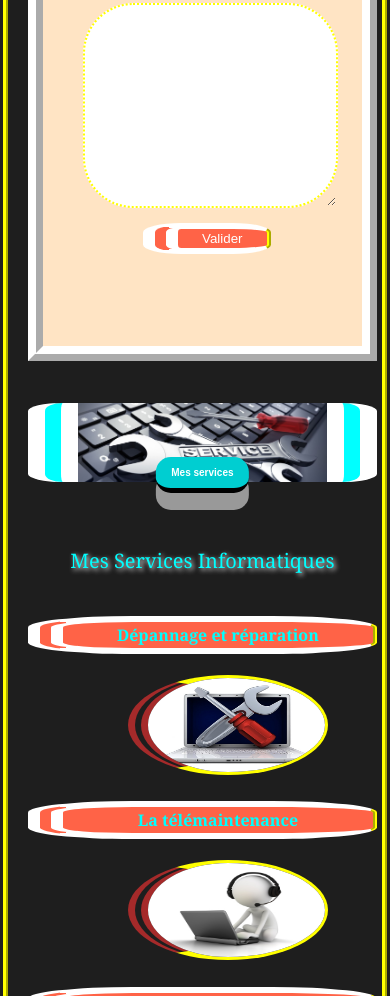
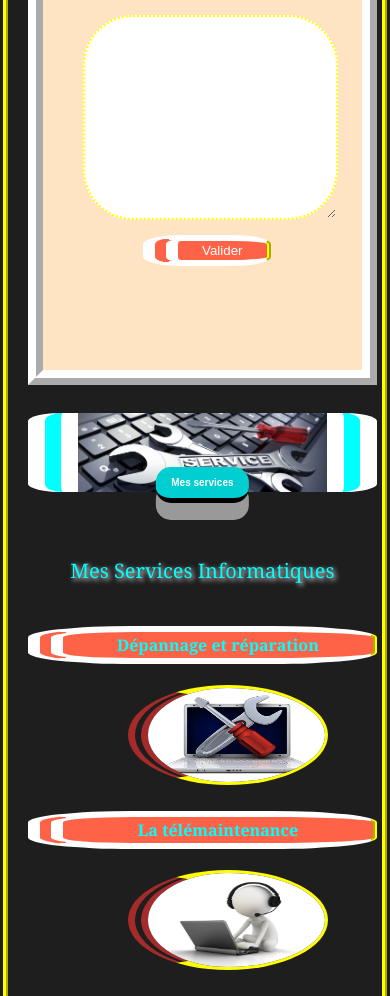
Before and after one commit to Megdoud-DEV-PHP/Projet-dev-php, a plain HTML site: page pages/contact.html in a window 390 px wide. Shown: the part 1004-2000 px from the top of the page. Drawn offline with Linux system fonts and the light colour scheme.

Commit message:
modification

```diff
--- a/pages/contact.html
+++ b/pages/contact.html
@@ -78,7 +78,7 @@
 
 
 
-    <div class="item4-1">
+    <div class="item4-2">
 
       <div class="conteneur">
          <img src="../Images/maintenance-informatique.jpg" alt="image" class="service">
--- a/style.css
+++ b/style.css
@@ -616,6 +616,7 @@ border-right:ridge 5px brown;
 
 .item4-1
 {
+margin:auto;
 grid-column: 1 / span 3;
 display: flex;
 flex-direction:column;
@@ -801,6 +802,7 @@ border: ridge 15px white;
 background-color: bisque;
 margin-top:150px;
 width:100%;
+margin-bottom:30px;
 }
 
 .titre-contact
@@ -869,7 +871,7 @@ color: white;
 margin-left:110px;
 }
 
-.item4-1
+.item4-2
 {
 margin:auto;
 grid-column: 1 / span 3;
@@ -877,6 +879,7 @@ display: flex;
 flex-direction:column;
 justify-content:center;
 width:60%;
+margin-top:50px;
 }
 
 
@@ -1335,10 +1338,17 @@ input[type=submit]
 margin-left: 100px;
 }
 
-.item4
+.item4-2
 {
-margin-top:200px;
+margin:auto;
+grid-column: 1 / span 3;
+display: flex;
+flex-direction:column;
+justify-content:center;
+width:100%;
+
 }
+
 }
 
 
```
